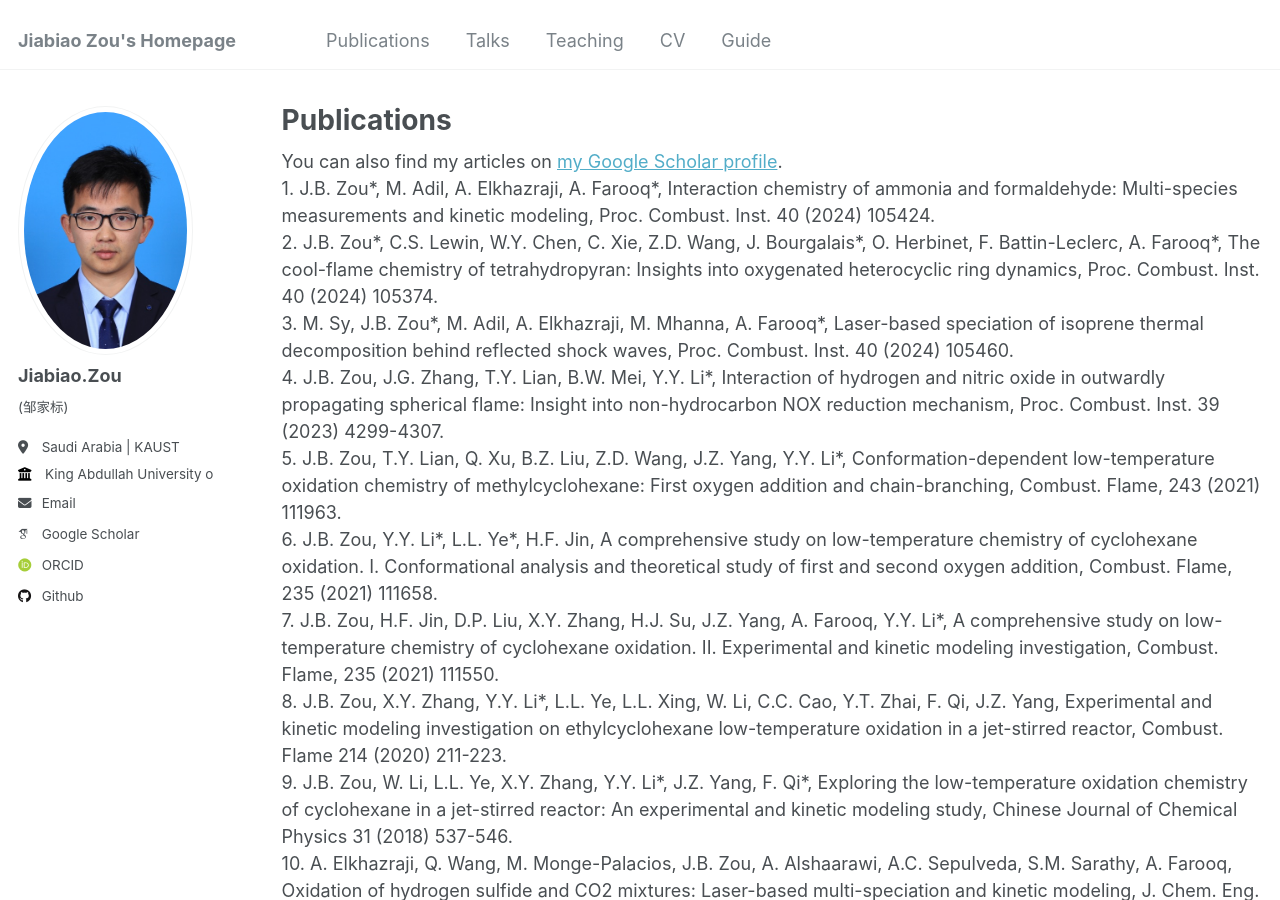
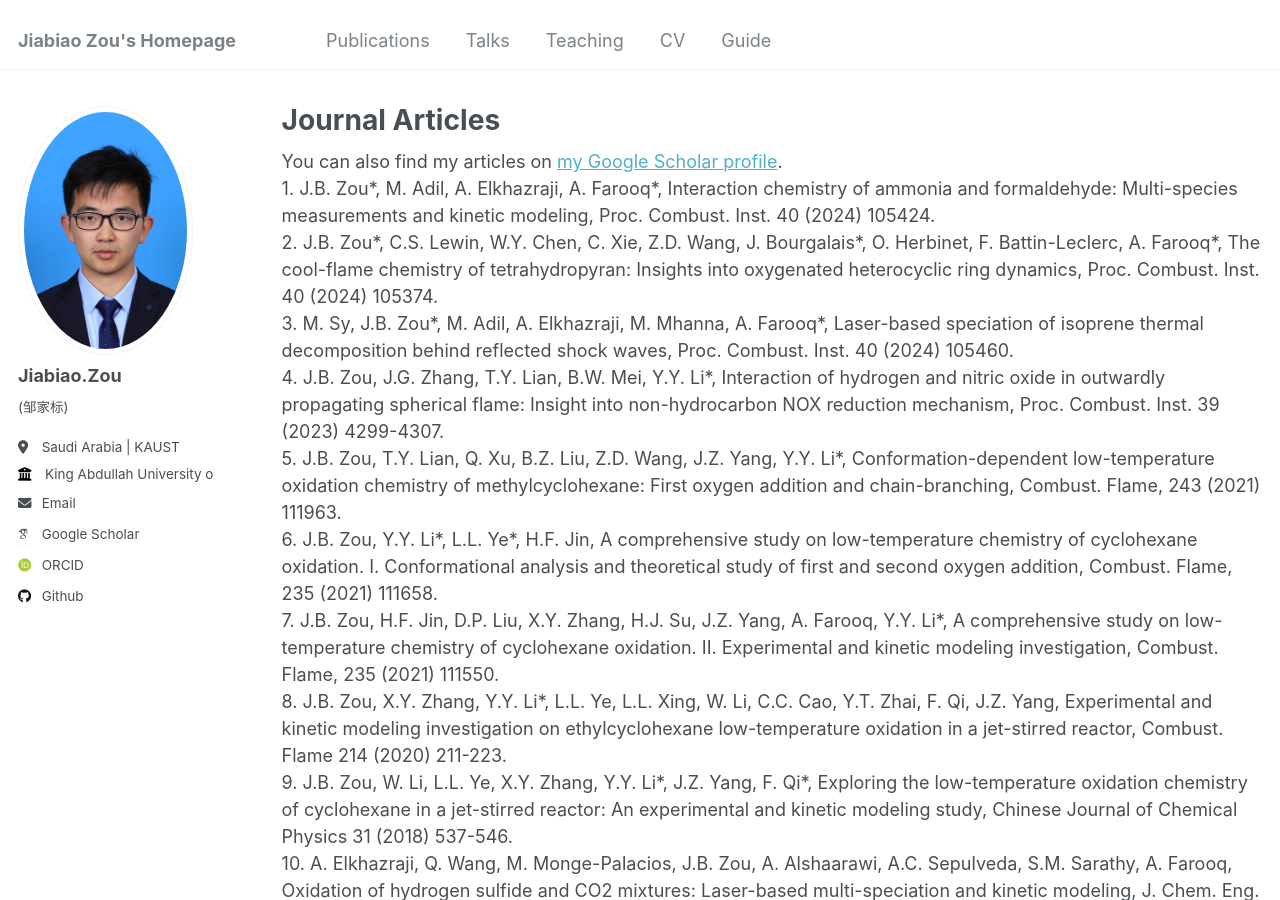
Before and after one commit to zouj-0124/zouj0124, a Jekyll site: the page built from _pages/publications.html, in a window 1280 px wide and 900 px high. Built offline with Jekyll 4.4.1, drawn with Linux system fonts in a browser that asks for light colours; some web fonts are replaced.

Commit message:
Update publications.html

```diff
--- a/_pages/publications.html
+++ b/_pages/publications.html
@@ -1,6 +1,7 @@
 ---
 layout: archive
 title: "Publications"
+title: "Journal Articles"
 permalink: /publications/
 author_profile: true
 ---
```
